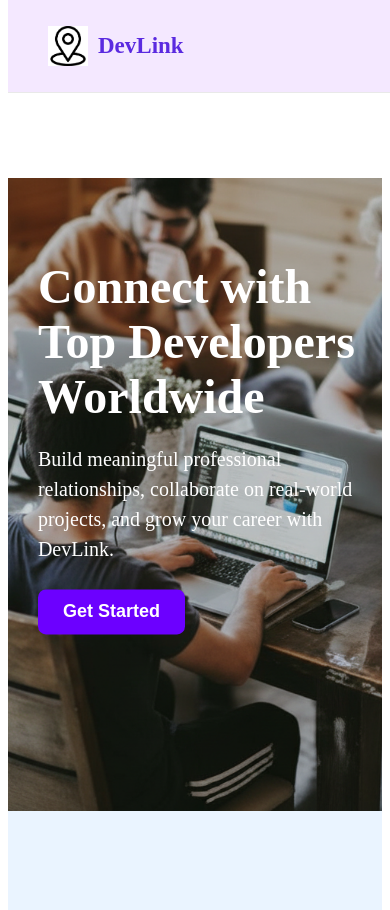
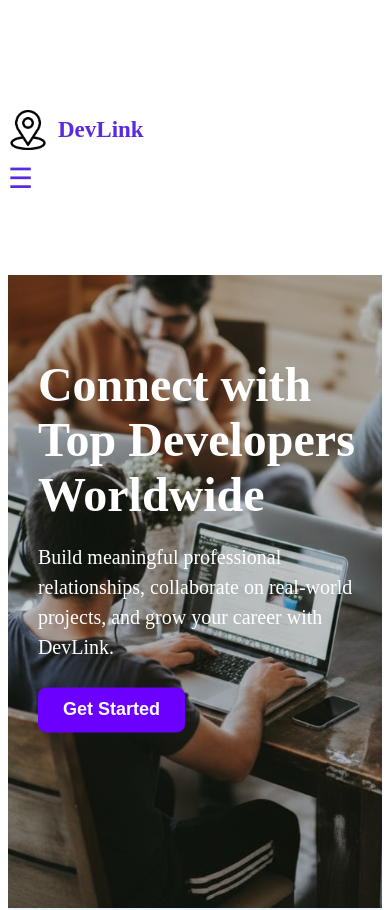
Before and after one commit to navya9985/DevLink-Frontend, a React app: page / in a window 390 px wide. Shown: the top 910 px of the page. Built offline with nearby package versions, Linux system fonts and the light colour scheme; the HTML template or start-up script is replaced by a standard one.

Commit message:
Refactor Header CSS for improved layout and fixes

```diff
--- a/src/components/Header.css
+++ b/src/components/Header.css
@@ -1,20 +1,18 @@
-/* HEADER */
+---------------- HEADER ------------------ */
+
 .header {
-  position: fixed;         /* FIX 1: make header fixed, not absolute */
-  top: 0;
-  width: 100%;
-  z-index: 9999 !important; /* FIX 2: keep header above hero */
-
   display: flex;
   justify-content: space-between;
   align-items: center;
-
   padding: 14px 40px;
-  background-color: #F4E8FF;
+  background-color: #F4E8FF; /* Soft lavender */
   border-bottom: 1px solid #e9e9e9;
+  position: fixed;
+  width: 100%;
+  top: 0;
+  z-index: 20;
 }
 
-/* LEFT PART */
 .left {
   display: flex;
   align-items: center;
@@ -31,7 +29,6 @@
   color: #5A2AE0;
 }
 
-/* DESKTOP LINKS */
 .links a {
   margin: 0 16px;
   text-decoration: none;
@@ -44,7 +41,7 @@
   color: #7A43FF;
 }
 
-/* LOGIN BUTTON */
+
 .login {
   background-color: #fff;
   color: #5A2AE0;
@@ -52,6 +49,7 @@
   border-radius: 8px;
   border: 2px solid #5A2AE0;
   font-weight: 600;
+
   transition: 0.3s;
 }
 
@@ -60,32 +58,24 @@
   color: white;
 }
 
-/* HAMBURGER ICON */
 .hamburger {
   font-size: 28px;
   cursor: pointer;
+  display: none;
   color: #5A2AE0;
-
-  display: none;          /* hidden on desktop */
-  z-index: 10000 !important; /* FIX 3: ALWAYS ABOVE EVERYTHING */
 }
 
-/* MOBILE MENU */
 .mobile-menu {
-  position: fixed;        /* FIX 4: fix position on mobile */
+  position: absolute;
   top: 70px;
   right: 20px;
-
   background: #f4f0ff;
   padding: 20px;
+  border-radius: 10px;
   width: 200px;
-
-  border-radius: 10px;
+  box-shadow: 0 4px 12px rgba(0,0,0,0.15);
   display: flex;
   flex-direction: column;
-  box-shadow: 0 4px 12px rgba(0,0,0,0.15);
-
-  z-index: 10001 !important; /* FIX 5 */
 }
 
 .mobile-menu a {
@@ -95,14 +85,13 @@
   font-weight: 500;
 }
 
-/* MOBILE RESPONSIVE */
 @media (max-width: 768px) {
   .links,
   .buttons {
-    display: none;        /* hide desktop menu */
+    display: none;
   }
 
   .hamburger {
-    display: block !important;  /* FIX 6: show hamburger ALWAYS on phones */
+    display: block;
   }
 }
```
